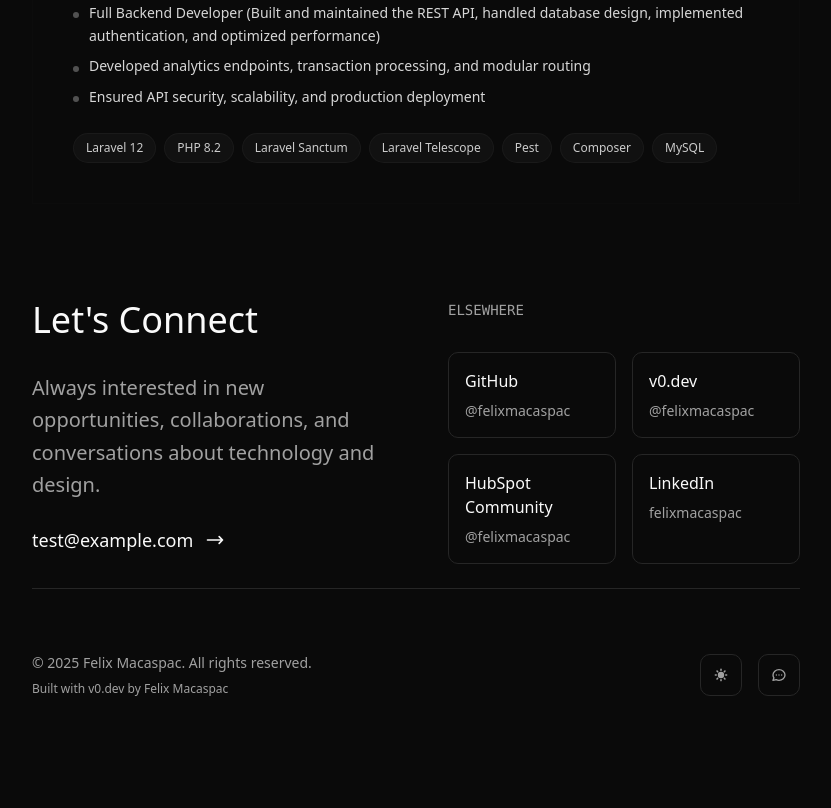
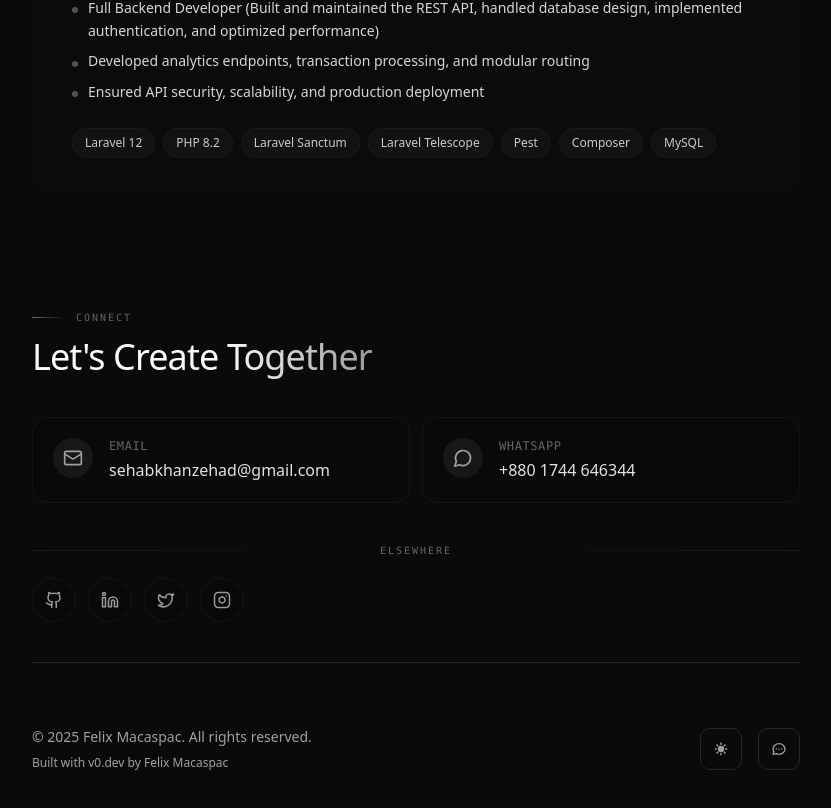
Before and after one commit to sehabkhanzehad/portfolio, a Next.js app: page / in a window 1280 px wide. Shown: the part 4694-5502 px from the top of the page, without its empty margins (224-1055 px from the left). Before the commit the page ends 5455 px from the top, so only its background shows below. Built offline with nearby package versions, Linux system fonts and the light colour scheme.

Commit message:
feat: enhance Connect component with new contact options and improved layout; update Projects component styling for better visual appeal

```diff
--- a/components/Connect.tsx
+++ b/components/Connect.tsx
@@ -2,60 +2,129 @@
 
 import Link from "next/link"
 import { forwardRef } from "react"
+import {
+    Github,
+    Linkedin, Mail, MessageCircle, Instagram, Twitter, ExternalLink
+} from "lucide-react"
 
 const Connect = forwardRef<HTMLElement>((props, ref) => {
+    const socialLinks = [
+        {
+            name: "GitHub",
+            url: "https://github.com/sehabkhanzehad",
+            Icon: Github
+        },
+        {
+            name: "LinkedIn",
+            url: "https://linkedin.com/in/sehabkhanzehad",
+            Icon: Linkedin
+        },
+        {
+            name: "Twitter",
+            url: "https://twitter.com/sehabkhanzehad",
+            Icon: Twitter
+        },
+        {
+            name: "Instagram",
+            url: "https://instagram.com/sehabkhanzehad",
+            Icon: Instagram
+        },
+    ]
+
     return (
-        <section id="connect" ref={ref} className="py-8 sm:py-12 opacity-0">
-            <div className="grid lg:grid-cols-2 gap-12 sm:gap-16">
-                <div className="space-y-6 sm:space-y-8 opacity-0 translate-y-6 animate-[fadeInUp_0.5s_ease-out_0.1s_forwards]">
-                    <h2 className="text-3xl sm:text-4xl font-light">Let's Connect</h2>
+        <section id="connect" ref={ref} className="py-12 sm:py-16 opacity-0">
+            <div className="space-y-8 sm:space-y-10">
+                {/* Header */}
+                <div className="opacity-0 translate-y-6 animate-[fadeInUp_0.5s_ease-out_0.1s_forwards]">
+                    <div className="space-y-3">
+                        <div className="flex items-center gap-3">
+                            <div className="h-px w-8 bg-gradient-to-r from-foreground/40 to-transparent" />
+                            <span className="text-[10px] font-mono tracking-[0.2em] text-muted-foreground/60 uppercase">Connect</span>
+                        </div>
 
-                    <div className="space-y-6">
-                        <p className="text-lg sm:text-xl text-muted-foreground leading-relaxed">
-                            Always interested in new opportunities, collaborations, and conversations about technology and design.
-                        </p>
-
-                        <div className="space-y-4">
-                            <Link
-                                href="mailto:test@example.com"
-                                className="group flex items-center gap-3 text-foreground hover:text-muted-foreground transition-colors duration-300"
-                            >
-                                <span className="text-base sm:text-lg">test@example.com</span>
-                                <svg
-                                    className="w-5 h-5 transform group-hover:translate-x-1 transition-transform duration-300"
-                                    fill="none"
-                                    stroke="currentColor"
-                                    viewBox="0 0 24 24"
-                                >
-                                    <path strokeLinecap="round" strokeLinejoin="round" strokeWidth={2} d="M17 8l4 4m0 0l-4 4m4-4H3" />
-                                </svg>
-                            </Link>
-                        </div>
+                        <h2 className="text-3xl sm:text-4xl font-light tracking-tight">
+                            Let's Create{" "}
+                            <span className="bg-gradient-to-r from-foreground via-foreground/80 to-foreground/60 bg-clip-text text-transparent">
+                                Together
+                            </span>
+                        </h2>
                     </div>
                 </div>
 
-                <div className="space-y-6 sm:space-y-8 opacity-0 translate-y-6 animate-[fadeInUp_0.5s_ease-out_0.3s_forwards]">
-                    <div className="text-sm text-muted-foreground font-mono">ELSEWHERE</div>
+                {/* Contact Cards */}
+                <div className="grid sm:grid-cols-2 gap-3 opacity-0 translate-y-6 animate-[fadeInUp_0.5s_ease-out_0.3s_forwards]">
+                    {/* Email Card */}
+                    <Link
+                        href="mailto:sehabkhanzehad@gmail.com"
+                        target="_blank"
+                        rel="noopener noreferrer"
+                        className="group relative overflow-hidden rounded-2xl border border-border/40 bg-card/30 hover:border-foreground/30 hover:bg-card/50 transition-all duration-300 p-5"
+                    >
+                        <div className="absolute inset-0 bg-gradient-to-br from-foreground/[0.02] to-transparent opacity-0 group-hover:opacity-100 transition-opacity duration-300" />
 
-                    <div className="grid grid-cols-1 sm:grid-cols-2 gap-4">
-                        {[
-                            { name: "GitHub", handle: "@felixmacaspac", url: "#" },
-                            { name: "v0.dev", handle: "@felixmacaspac", url: "#" },
-                            { name: "HubSpot Community", handle: "@felixmacaspac", url: "#" },
-                            { name: "LinkedIn", handle: "felixmacaspac", url: "#" },
-                        ].map((social, index) => (
+                        <div className="relative flex items-start gap-4">
+                            <div className="flex-shrink-0 w-10 h-10 rounded-full bg-muted/50 flex items-center justify-center group-hover:bg-muted transition-colors">
+                                <Mail className="w-5 h-5 opacity-60 group-hover:opacity-100 transition-opacity" />
+                            </div>
+
+                            <div className="flex-1 min-w-0 space-y-1">
+                                <div className="text-xs text-muted-foreground/60 font-mono uppercase tracking-wider">Email</div>
+                                <div className="text-sm sm:text-base font-medium text-foreground/90 group-hover:text-foreground truncate transition-colors">
+                                    sehabkhanzehad@gmail.com
+                                </div>
+                            </div>
+
+                            <ExternalLink className="w-4 h-4 opacity-0 group-hover:opacity-60 transition-opacity flex-shrink-0 mt-1" />
+                        </div>
+                    </Link>
+
+                    {/* WhatsApp Card */}
+                    <Link
+                        href="https://wa.me/8801744646344"
+                        target="_blank"
+                        rel="noopener noreferrer"
+                        className="group relative overflow-hidden rounded-2xl border border-border/40 bg-card/30 hover:border-foreground/30 hover:bg-card/50 transition-all duration-300 p-5"
+                    >
+                        <div className="absolute inset-0 bg-gradient-to-br from-foreground/[0.02] to-transparent opacity-0 group-hover:opacity-100 transition-opacity duration-300" />
+
+                        <div className="relative flex items-start gap-4">
+                            <div className="flex-shrink-0 w-10 h-10 rounded-full bg-muted/50 flex items-center justify-center group-hover:bg-muted transition-colors">
+                                <MessageCircle className="w-5 h-5 opacity-60 group-hover:opacity-100 transition-opacity" />
+                            </div>
+
+                            <div className="flex-1 min-w-0 space-y-1">
+                                <div className="text-xs text-muted-foreground/60 font-mono uppercase tracking-wider">WhatsApp</div>
+                                <div className="text-sm sm:text-base font-medium text-foreground/90 group-hover:text-foreground transition-colors">
+                                    +880 1744 646344
+                                </div>
+                            </div>
+
+                            <ExternalLink className="w-4 h-4 opacity-0 group-hover:opacity-60 transition-opacity flex-shrink-0 mt-1" />
+                        </div>
+                    </Link>
+                </div>
+
+                {/* Social Links */}
+                <div className="space-y-5 opacity-0 translate-y-6 animate-[fadeInUp_0.5s_ease-out_0.5s_forwards]">
+                    <div className="flex items-center gap-3">
+                        <div className="h-px flex-1 bg-gradient-to-r from-border/60 to-transparent" />
+                        <span className="text-[10px] font-mono tracking-[0.2em] text-muted-foreground/60 uppercase">Elsewhere</span>
+                        <div className="h-px flex-1 bg-gradient-to-l from-border/60 to-transparent" />
+                    </div>
+
+                    <div className="flex flex-wrap gap-3 justify-center sm:justify-start">
+                        {socialLinks.map((social, index) => (
                             <Link
                                 key={social.name}
                                 href={social.url}
-                                className="group p-4 border border-border rounded-lg hover:border-muted-foreground/50 hover:scale-105 transition-all duration-300 hover:shadow-sm opacity-0 animate-[fadeIn_0.4s_ease-out_forwards]"
-                                style={{ animationDelay: `${0.5 + index * 0.08}s` }}
+                                target="_blank"
+                                rel="noopener noreferrer"
+                                aria-label={social.name}
+                                title={social.name}
+                                className="group relative w-11 h-11 rounded-full border border-border/40 bg-card/30 hover:border-foreground/30 hover:bg-card/50 flex items-center justify-center transition-all duration-300 hover:scale-110 opacity-0 animate-[fadeIn_0.4s_ease-out_forwards]"
+                                style={{ animationDelay: `${0.7 + index * 0.05}s` }}
                             >
-                                <div className="space-y-2">
-                                    <div className="text-foreground group-hover:text-muted-foreground transition-colors duration-300">
-                                        {social.name}
-                                    </div>
-                                    <div className="text-sm text-muted-foreground">{social.handle}</div>
-                                </div>
+                                <social.Icon className="w-[18px] h-[18px] opacity-60 group-hover:opacity-100 transition-opacity" />
                             </Link>
                         ))}
                     </div>
--- a/components/Projects.tsx
+++ b/components/Projects.tsx
@@ -190,7 +190,7 @@ const Projects = forwardRef<HTMLElement>((props, ref) => {
                             style={{ animationDelay: `${index * 0.1}s` }}
                         >
                             <div className="group relative">
-                                <div className="relative p-8 sm:p-10 border border-border/10 hover:border-border/20 transition-all duration-300">
+                                <div className="relative p-8 sm:p-10 rounded-2xl bg-muted/5 hover:bg-muted/10 transition-all duration-300 shadow-sm hover:shadow-md">
                                     <div className="space-y-4">
                                         {/* Header */}
                                         <div className="space-y-2">
```
